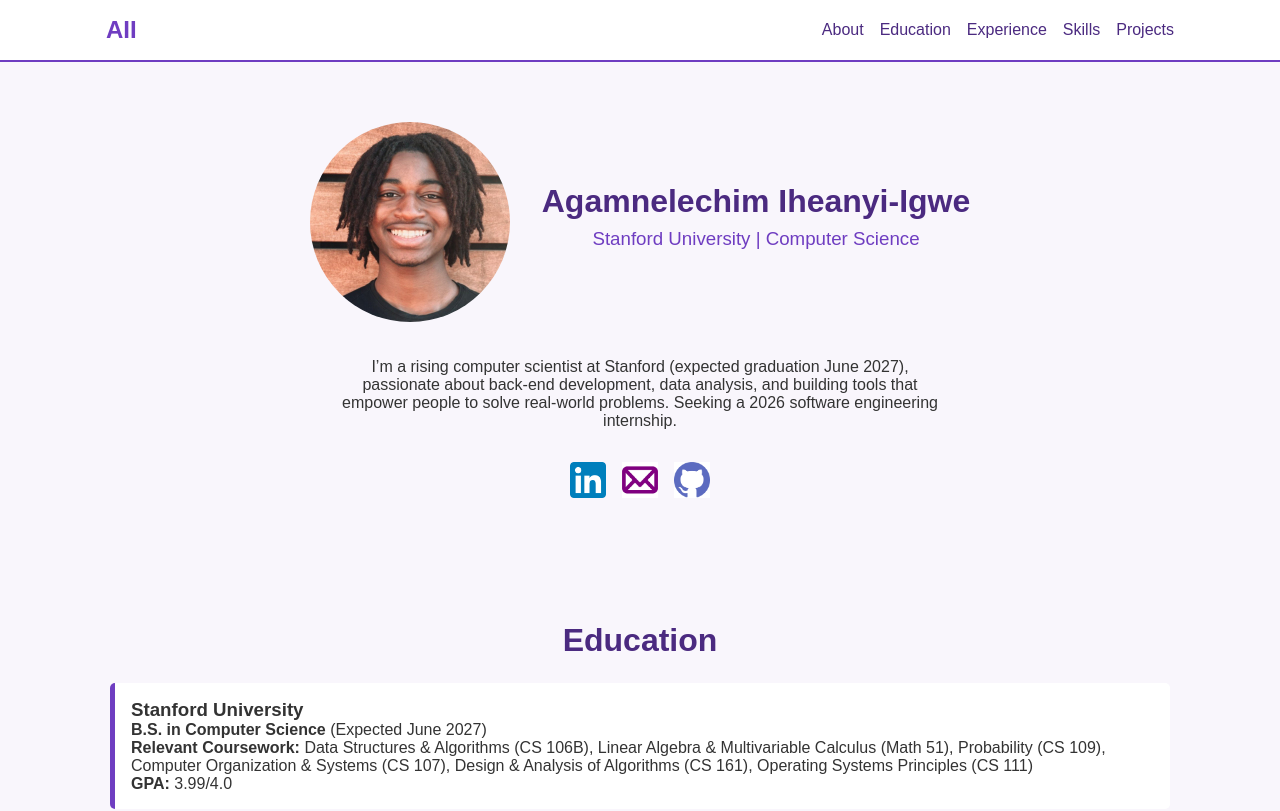
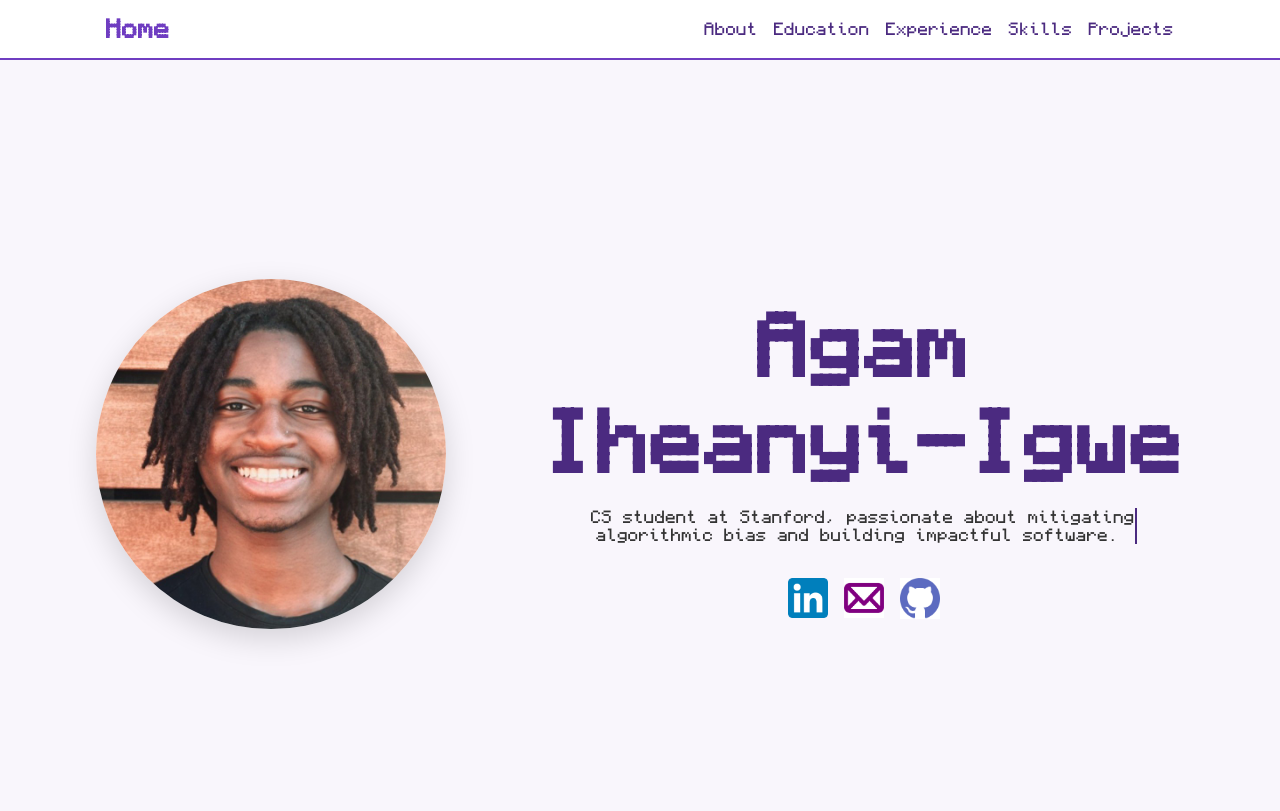
Before and after one commit to lag-gam/portfolio, a plain HTML site: page index.html in a window 1280 px wide. Shown: the top 811 px of the page. Drawn offline with Linux system fonts and the light colour scheme.

Commit message:
Finished bio section

```diff
--- a/index.html
+++ b/index.html
@@ -17,7 +17,7 @@
   <!-- Navigation -->
   <header class="header">
     <div class="nav-container">
-      <a class="logo" href="#">AII</a>
+      <a class="logo" href="#">Home</a>
       <nav>
         <ul class="nav-links">
           <li><a href="#about">About</a></li>
@@ -30,43 +30,34 @@
     </div>
   </header>
 
-  <section id="about" class="about-section section">
+  <section id="about" class="about-section">
     <div class="about-container">
-      <!-- Top row: profile image + name & title -->
-      <div class="about-header">
+      <!-- Profile Image -->
       <div class="profile-image">
         <img src="images/profile.jpeg" alt="Profile photo of Agamnelechim" />
       </div>
-        <div class="about-name-title">
-          <h1>Agamnelechim Iheanyi-Igwe</h1>
-          <h3>Stanford University | Computer Science</h3>
+
+      <!-- Name, Bio & Links -->
+      <div class="about-text">
+        <h1 class="floating-name">Agam <br> Iheanyi-Igwe</h1>
+        <br>
+        <div class="bio">
+          <p class="bio-line bio-line-1">CS student at Stanford, passionate about mitigating</p>
+          <p class="bio-line bio-line-2">algorithmic bias and building impactful software.</p>
         </div>
-      </div>
-
-      <!-- Bio section, separated from the top row -->
-      <div class="about-bio">
-        <p>
-          I’m a rising computer scientist at Stanford (expected graduation June 2027),
-          passionate about back-end development, data analysis, and building tools that
-          empower people to solve real-world problems. Seeking a 2026 software engineering
-          internship.
-        </p>
-      </div>
-
-      <!-- Social icons -->
+        <br>
+        <!-- Social links -->
         <div class="social-links">
-        <!-- LinkedIn -->
           <a href="https://www.linkedin.com/in/agamIheanyiigwe" target="_blank">
             <img src="images/linkedin.png" alt="LinkedIn Icon" />
           </a>
-        <!-- Email -->
           <a href="mailto:agamnelechim@gmail.com">
             <img src="images/mail.png" alt="Email Icon" />
           </a>
-        <!-- GitHub (replace 'username' with your actual GitHub username) -->
-        <a href="https://github.com/lag-gam" target="_blank">
+          <a href="https://github.com/username" target="_blank">
             <img src="images/github.png" alt="GitHub Icon" />
           </a>
+        </div>
       </div>
     </div>
   </section>
@@ -80,7 +71,6 @@
       <div class="timeline-item">
         <h3>Stanford University</h3>
         <p><strong>B.S. in Computer Science</strong> (Expected June 2027)</p>
-        <p><strong>Relevant Coursework:</strong> Data Structures &amp; Algorithms (CS 106B), Linear Algebra &amp; Multivariable Calculus (Math 51), Probability (CS 109), Computer Organization &amp; Systems (CS 107), Design &amp; Analysis of Algorithms (CS 161), Operating Systems Principles (CS 111)</p>
         <p><strong>GPA:</strong> 3.99/4.0</p>
       </div>
     </div>
--- a/style.css
+++ b/style.css
@@ -7,8 +7,7 @@
 
   @font-face {
     font-family: "MinecraftFont";
-    src: url("fonts/MinecraftFont.ttf") format("ttf"),
-         url("fonts/MinecraftFont.ttf") format("ttf");
+    src: url("fonts/MinecraftFont.ttf") format("truetype");
     font-weight: normal;
     font-style: normal;
   }
@@ -88,78 +87,157 @@
   }
 
  /*****************************************
-  ABOUT SECTION
+  ABOUT SECTION - Fullscreen Hero
 ******************************************/
+
 .about-section {
+  height: 100vh; /* Fullscreen height */
+  display: flex;
+  align-items: center;
+  justify-content: center;
   background-color: var(--light-purple);
+  overflow: hidden;
 }
 
+/* Container to align image & text */
 .about-container {
   display: flex;
-    flex-direction: column;
   align-items: center;
-    gap: 2rem;
+  justify-content: space-between;
+  width: 85%;
+  max-width: 1200px;
 }
 
-  /* Top Row: Image + Name/Title side by side on larger screens */
-  .about-header {
-    display: flex;
-    flex-wrap: wrap;
-    align-items: center;
-    justify-content: center; /* center horizontally */
-    gap: 2rem;
+/* PROFILE IMAGE */
+.profile-image img {
+  width: 350px;
+  height: 350px;
+  object-fit: cover;
+  border-radius: 50%;
+  border: none;
+  box-shadow: 0px 10px 30px rgba(0, 0, 0, 0.15); /* Soft shadow */
+  animation: floatImage 4s ease-in-out infinite;
 }
 
-  .profile-image img {
-    width: 200px;
-    height: 200px;
-    object-fit: cover;
-    /* Make it a circle with no border or outline */
-    border: none;
-    border-radius: 50%;
-    box-shadow: none;
+@keyframes floatImage {
+  0% { transform: translateY(0px); }
+  50% { transform: translateY(-10px); }
+  100% { transform: translateY(0px); }
 }
 
-  /* Name and Title */
-  .about-name-title {
+/* TEXT SECTION */
+.about-text {
   text-align: center;
-  }
-  .about-name-title h1 {
-    font-size: 2rem;
-    color: var(--dark-purple);
-    margin-bottom: 0.5rem;
-  }
-  .about-name-title h3 {
-    color: var(--primary-purple);
-    margin-bottom: 1rem;
-    font-weight: 500;
+  max-width: 700px;
+  display: flex;
+  flex-direction: column;
+  align-items: center; /* Center content horizontally */
 }
 
-  /* Bio sits below the top row */
-  .about-bio {
-    max-width: 600px;
-    text-align: center;
+.floating-name {
+  font-size: 5rem;
+  font-weight: 900;
+  color: var(--dark-purple);
+  line-height: 1.2;
+  animation: floatText 4s ease-in-out infinite;
 }
 
-  /*****************************************
-    SOCIAL ICONS
-  ******************************************/
+.bio {
+  font-size: 1rem;
+  color: var(--text-color);
+  display: flex;
+  flex-direction: column;
+  align-items: start;
+}
+
+@keyframes hide-cursor {
+  to { opacity: 0; }
+}
+/* Typing animation for each line */
+.bio-line {
+  overflow: hidden;
+  border-right: 2px solid var(--dark-purple); /* Blinking cursor */
+  white-space: nowrap; /* Keeps text in one line */
+  width: 0; /* Starts hidden */
+  display: inline-block;
+  animation: typing 3s steps(40, end) forwards, blink-caret .75s step-end infinite;
+}
+/* Delays second line typing until first is complete */
+.bio-line-1::after {
+  content: "|";
+  display: inline-block;
+  position: absolute;
+  right: 0;
+  animation: hide-cursor 0s linear 3s forwards;
+}
+
+
+.bio-line-2::backdrop{
+  content: "|";
+  display: inline-block;
+  position: absolute;
+  right: 0;
+  animation: hide-cursor 0s linear 3s forwards;
+
+
+}
+.bio-line-2::after {
+  content: "|";
+  display: inline-block;
+  opacity: 0;
+  animation: show-cursor 0s linear 3s forwards, blink-caret .75s step-end infinite 3s;
+}
+
+
+/* Typing effect */
+@keyframes typing {
+  from { width: 0; }
+  to { width: 100%; } /* Expands dynamically */
+}
+
+/* Blinking cursor */
+@keyframes blink-caret {
+  from, to { border-color: transparent; }
+  50% { border-color: var(--dark-purple); }
+}
+
+/* Centered SOCIAL ICONS */
 .social-links {
   display: flex;
   gap: 1rem;
+  margin-top: 1rem;
+  justify-content: center;
 }
 
 .social-links a img {
-    width: 36px;   /* or any size you like */
-    height: 36px;
-    transition: transform 0.3s;
+  width: 40px;
+  transition: transform 0.3s ease-in-out;
 }
 
-  /* Enlarge or highlight on hover */
 .social-links a:hover img {
   transform: scale(1.1);
 }
 
+/* Responsive Tweaks */
+@media (max-width: 900px) {
+  .about-container {
+    flex-direction: column;
+    text-align: center;
+  }
+
+  .profile-image img {
+    width: 250px;
+    height: 250px;
+  }
+
+  .floating-name {
+    font-size: 4rem;
+  }
+
+  .bio {
+    font-size: 1.3rem;
+  }
+}
   /* Education Section */
   .timeline {
     display: flex;
```
Lines whose indentation alone changed are shown as unchanged.
